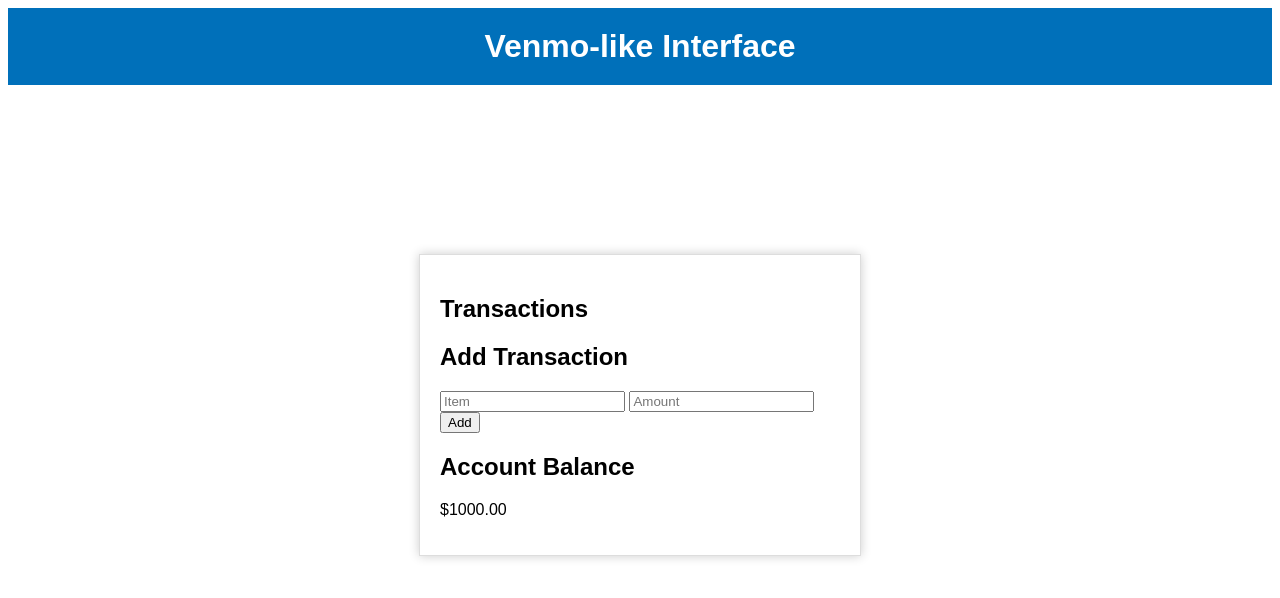
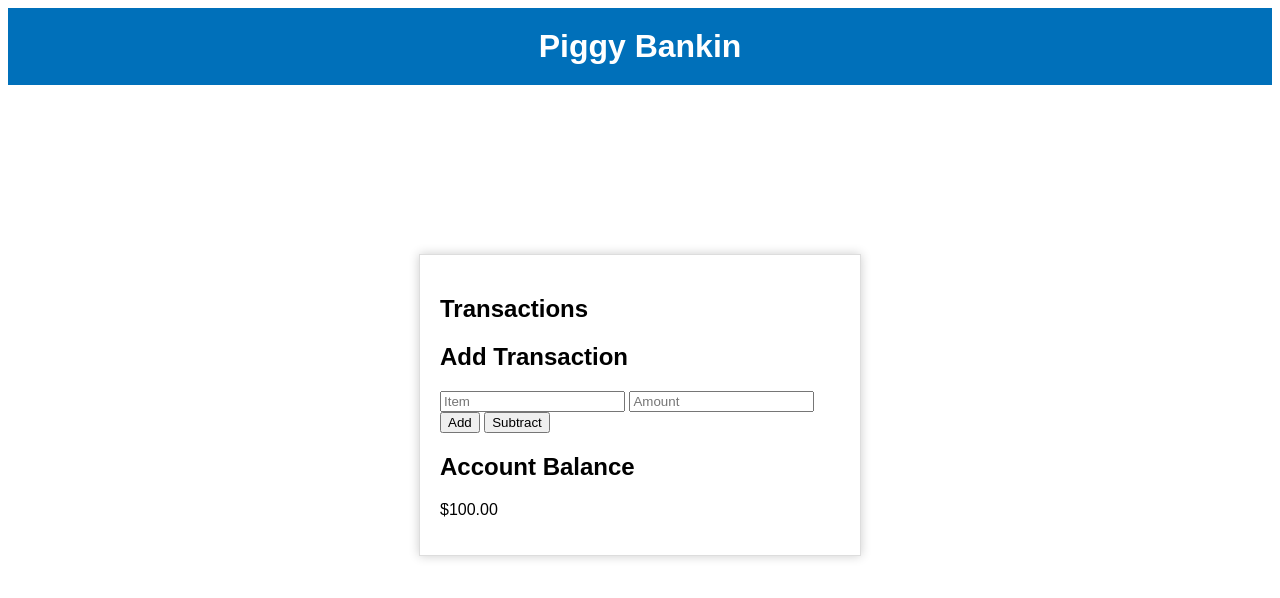
Before and after one commit to DsrKrasniii/Piggy-Bank, a plain HTML site: page Piggy bank.html in a window 1280 px wide. Drawn offline with Linux system fonts and the light colour scheme.

Commit message:
Update Piggy bank.html

```diff
--- a/Piggy bank.html
+++ b/Piggy bank.html
@@ -1,7 +1,7 @@
 <!DOCTYPE html>
 <html>
   <head>
-    <title>Venmo-like Interface</title>
+    <title>Piggy Bank</title>
     <style>
       body {
         font-family: Arial, sans-serif;
@@ -47,7 +47,7 @@
 
   <body>
     <header>
-      <h1>Venmo-like Interface</h1>
+      <h1>Piggy Bankin</h1>
     </header>
 
     <div class="container">
@@ -61,9 +61,10 @@
         <input type="text" id="item" placeholder="Item" />
         <input type="number" id="amount" placeholder="Amount" />
         <button onclick="addTransaction()">Add</button>
+        <button onclick="subtractTransaction()">Subtract</button>
 
         <h2>Account Balance</h2>
-        <p id="account-balance">$1000.00</p>
+        <p id="account-balance">$100.00</p>
       </div>
     </div>
 
@@ -75,7 +76,7 @@
         if (item && !isNaN(amount)) {
           const transactionList = document.getElementById("transaction-list");
           const listItem = document.createElement("li");
-          listItem.innerHTML = "${item}: $${amount.toFixed(2)}";
+          listItem.innerHTML = `${item}: $${amount.toFixed(2)}`;
           transactionList.appendChild(listItem);
 
           const accountBalance = parseFloat(
@@ -83,7 +84,28 @@
           );
           const newBalance = accountBalance + amount;
           document.getElementById("account-balance").innerText =
-            "$${newBalance.toFixed(2)";
+            `$${newBalance.toFixed(2)}`;
+
+          document.getElementById("item").value = "";
+          document.getElementById("amount").value = "";
+        }
+      }
+      function subtractTransaction() {
+        const item = document.getElementById("item").value;
+        const amount = parseFloat(document.getElementById("amount").value);
+
+        if (item && !isNaN(amount)) {
+          const transactionList = document.getElementById("transaction-list");
+          const listItem = document.createElement("li");
+          listItem.innerHTML = `${item}: -$${amount.toFixed(2)}`;
+          transactionList.appendChild(listItem);
+
+          const accountBalance = parseFloat(
+            document.getElementById("account-balance").innerText.slice(1)
+          );
+          const newBalance = accountBalance - amount;
+          document.getElementById("account-balance").innerText =
+            `$${newBalance.toFixed(2)}`;
 
           document.getElementById("item").value = "";
           document.getElementById("amount").value = "";
```
